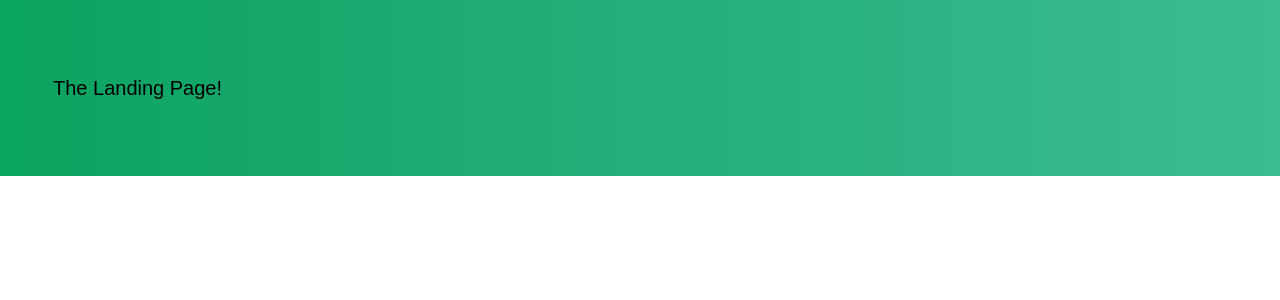
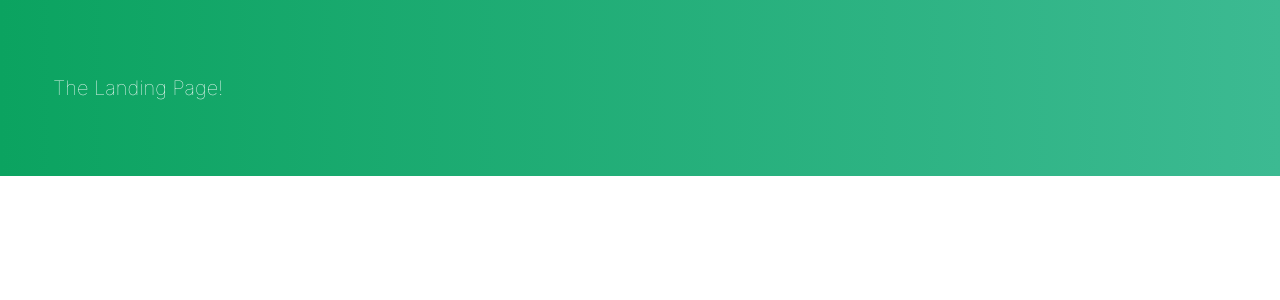
Before and after one commit to TeamEsteem/team-website, a React (Create React App) app: page / in a window 1280 px wide. Shown: the top 300 px of the page. Built offline with nearby package versions, Linux system fonts and the light colour scheme.

Commit message:
added colors & fonts in seperate JS files.

```diff
--- a/src/App.js
+++ b/src/App.js
@@ -1,26 +1,7 @@
 import Landing from "./pages/landing";
 import "./App.scss";
-import { createMuiTheme, ThemeProvider, Typography } from "@material-ui/core";
-import Omnes from "./assets/fonts/Omnes Semibold Regular.ttf";
-
-const primaryFont = createMuiTheme({
-  typography: {
-    fontFamily: ["Inter", "sans-serif"].join(","),
-  },
-});
-
-const secondaryFont = createMuiTheme({
-  typography: {
-    fontFamily: "Omnes Semibold, sans-serif",
-  },
-  overrides: {
-    MuiCssBaseline: {
-      "@global": {
-        "@font-face": [Omnes],
-      },
-    },
-  },
-});
+import { ThemeProvider, Typography } from "@material-ui/core";
+import { primaryFont, secondaryFont } from "./components/fonts";
 
 function App() {
   return (
@@ -31,8 +12,8 @@ function App() {
         display: "flex",
       }}
     >
-      <ThemeProvider theme={secondaryFont}>
-        <Typography style={{ fontSize: "20px", fontWeight: "500" }}>
+      <ThemeProvider theme={primaryFont}>
+        <Typography style={{ fontSize: "20px", fontWeight: "lighter" }}>
           <Landing />
         </Typography>
       </ThemeProvider>
--- /dev/null
+++ b/src/components/colors.js
@@ -0,0 +1,8 @@
+// this file contains all the colors!
+export const white = "#ffffff";
+export const grey = "#DDDDDD";
+export const lightGreen = "#22AD87";
+export const esteemGreen = "#009B77";
+export const darkGreen = "#008264";
+export const darkGrey = "#202020";
+export const black = "#000000";
--- /dev/null
+++ b/src/components/fonts.js
@@ -0,0 +1,22 @@
+import Omnes from "../assets/fonts/Omnes Semibold Regular.ttf";
+// import Inter from "../assets/fonts/Inter-VariableFont_slnt,wght.ttf";
+import { createMuiTheme } from "@material-ui/core";
+
+export const primaryFont = createMuiTheme({
+  typography: {
+    fontFamily: "Inter, sans-serif",
+  },
+});
+
+export const secondaryFont = createMuiTheme({
+  typography: {
+    fontFamily: "Omnes Semibold, sans-serif",
+  },
+  overrides: {
+    MuiCssBaseline: {
+      "@global": {
+        "@font-face": [Omnes],
+      },
+    },
+  },
+});
--- a/src/pages/landing.jsx
+++ b/src/pages/landing.jsx
@@ -1,11 +1,19 @@
 import React, { Component } from "react";
-
+import {
+  white,
+  grey,
+  lightGreen,
+  esteemGreen,
+  darkGreen,
+  darkGrey,
+  black,
+} from "../components/colors";
 class Landing extends Component {
   render() {
     return (
       <div>
         {/* <img src={Logo} alt="logos" width="70%"></img> */}
-        <p style={{ float: "right" }}>The Landing Page!</p>
+        <p style={{ float: "right", color: white }}>The Landing Page!</p>
       </div>
     );
   }
```
Also changed, not shown: src/assets/fonts/Inter-VariableFont_slnt,wght.ttf (added).
